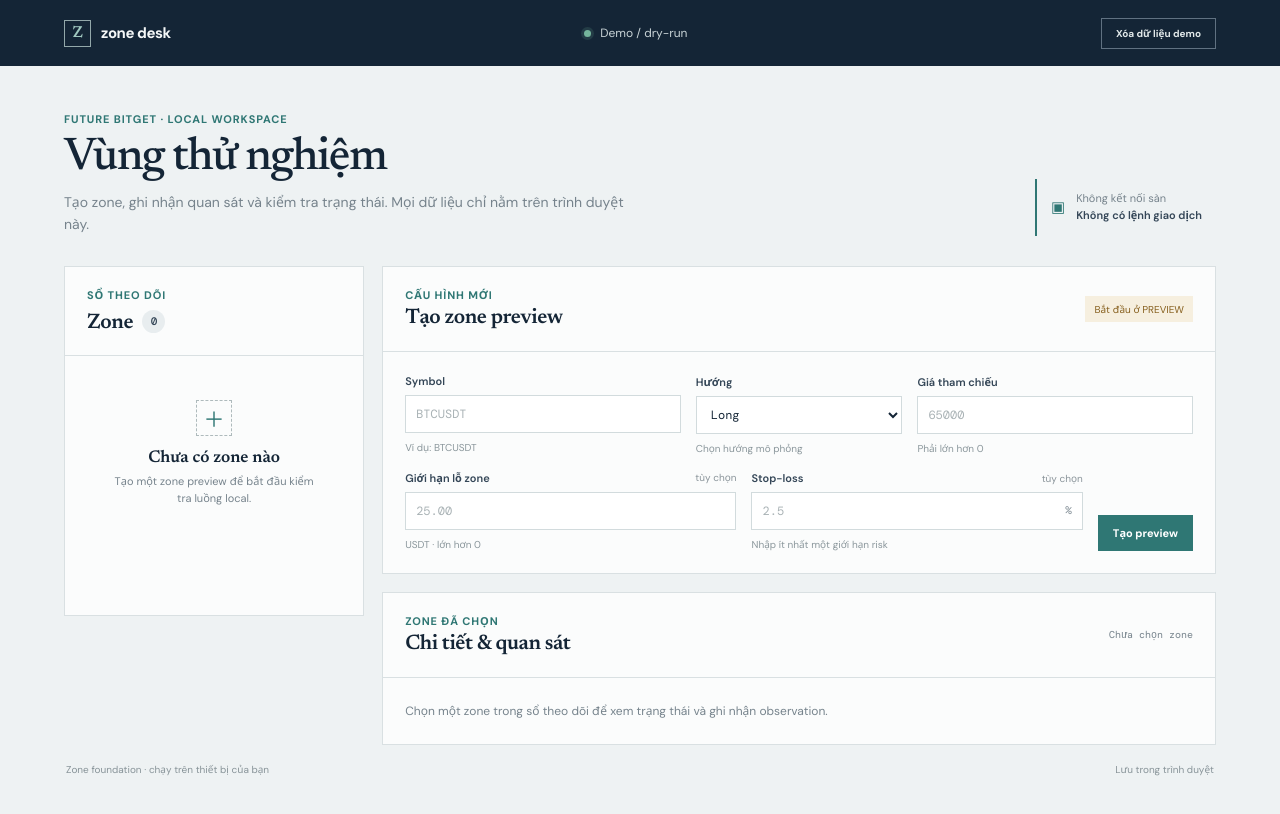
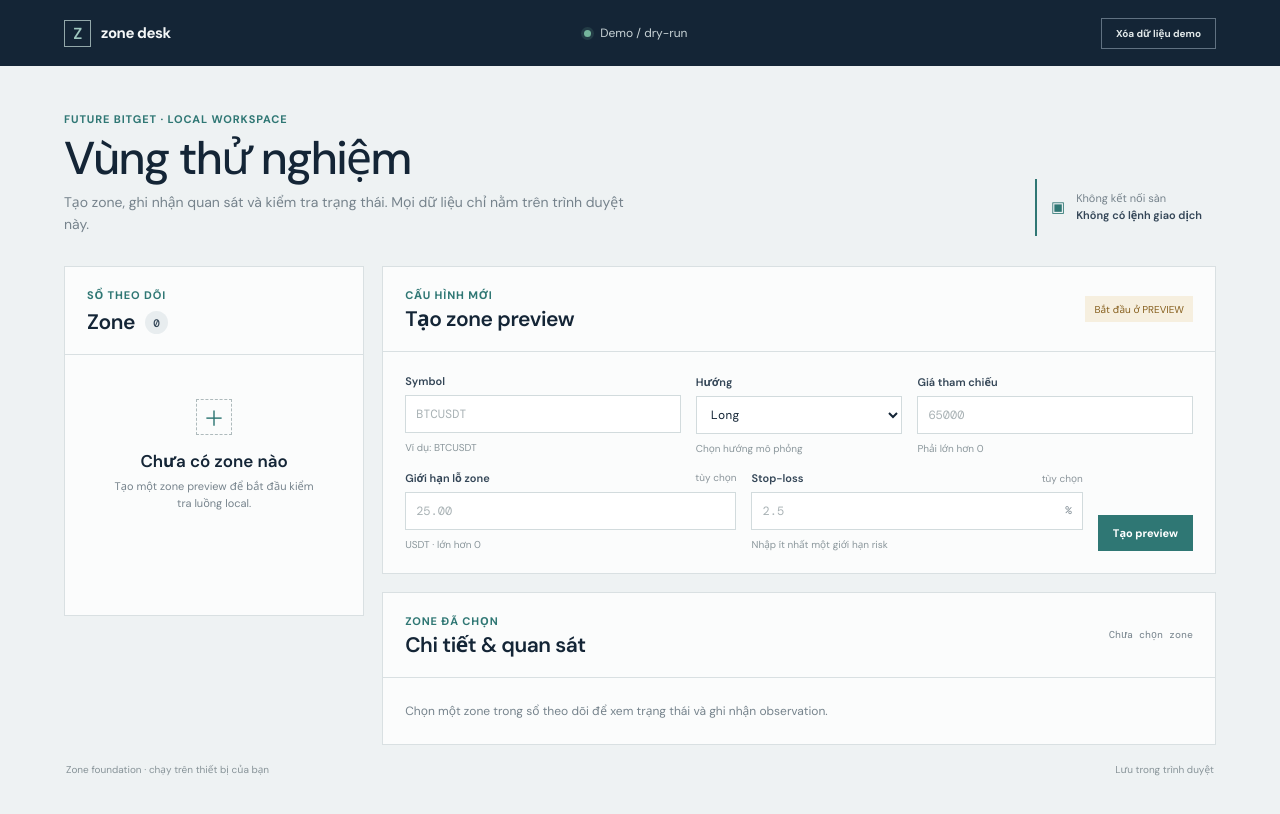
Before and after one commit to NhomCorp/Future-Bitget, a plain HTML site: page frontend/index.html in a window 1280 px wide. Drawn offline with nearby package versions, Linux system fonts and the light colour scheme.

Commit message:
style: đổi font giao diện sang sans-serif
Co-Authored-By: Claude Opus 5 <noreply@anthropic.com>

```diff
--- a/frontend/styles.css
+++ b/frontend/styles.css
@@ -1,4 +1,4 @@
-@import url('https://fonts.googleapis.com/css2?family=DM+Mono:wght@400;500&family=DM+Sans:wght@400;500;600;700&family=Newsreader:opsz,wght@6..72,500;6..72,600&display=swap');
+@import url('https://fonts.googleapis.com/css2?family=DM+Mono:wght@400;500&family=DM+Sans:wght@400;500;600;700&display=swap');
 
 :root {
   color-scheme: light;
@@ -16,7 +16,6 @@
   --red-soft: #f5e8e6;
   --mono: 'DM Mono', 'Cascadia Code', monospace;
   --sans: 'DM Sans', 'Segoe UI', sans-serif;
-  --serif: 'Newsreader', Georgia, serif;
   font-family: var(--sans);
   color: var(--ink);
   background: var(--paper);
@@ -32,14 +31,14 @@ button { cursor: pointer; }
 
 .topbar { height: 66px; display: flex; align-items: center; justify-content: space-between; padding: 0 clamp(20px, 5vw, 76px); color: #f4f7f7; background: var(--ink); }
 .brand { display: inline-flex; align-items: center; gap: 10px; color: inherit; text-decoration: none; font-size: 15px; font-weight: 700; letter-spacing: -.03em; }
-.brand-mark { display: grid; place-items: center; width: 27px; height: 27px; border: 1px solid #93a8aa; color: #9fc7bf; font: 600 16px var(--serif); }
+.brand-mark { display: grid; place-items: center; width: 27px; height: 27px; border: 1px solid #93a8aa; color: #9fc7bf; font: 600 16px var(--sans); }
 .environment { display: flex; align-items: center; gap: 9px; font-size: 12px; color: #c9d4d7; }
 .pulse { width: 7px; height: 7px; border-radius: 50%; background: #74b69c; box-shadow: 0 0 0 3px #74b69c28; }
 .shell { max-width: 1440px; margin: 0 auto; padding: 46px clamp(20px, 5vw, 76px) 26px; }
 .intro { display: flex; align-items: end; justify-content: space-between; gap: 30px; margin: 0 0 30px; }
 .intro-kicker, .eyebrow { margin: 0 0 8px; color: var(--teal); font-size: 11px; font-weight: 700; letter-spacing: .08em; text-transform: uppercase; }
 h1, h2, h3, p { margin-top: 0; }
-h1 { margin-bottom: 8px; font: 500 clamp(34px, 4vw, 46px)/1.06 var(--serif); letter-spacing: -.035em; }
+h1 { margin-bottom: 8px; font: 500 clamp(34px, 4vw, 46px)/1.06 var(--sans); letter-spacing: -.035em; }
 .intro-copy { max-width: 580px; margin: 0; color: var(--muted); font-size: 14px; line-height: 1.6; }
 .connection-note { display: flex; align-items: center; gap: 11px; padding: 11px 14px; border-left: 2px solid var(--teal); color: var(--muted); font-size: 11px; line-height: 1.55; }
 .connection-note strong { color: var(--ink-soft); font-weight: 600; }
@@ -48,7 +47,7 @@ h1 { margin-bottom: 8px; font: 500 clamp(34px, 4vw, 46px)/1.06 var(--serif); let
 .zone-rail, .panel { border: 1px solid var(--line); background: var(--white); }
 .zone-rail { min-height: 350px; }
 .section-heading, .panel-heading { display: flex; align-items: center; justify-content: space-between; gap: 16px; padding: 20px 22px; border-bottom: 1px solid var(--line); }
-.section-heading h2, .panel-heading h2 { margin: 0; font: 600 21px/1.15 var(--serif); letter-spacing: -.02em; }
+.section-heading h2, .panel-heading h2 { margin: 0; font: 600 21px/1.15 var(--sans); letter-spacing: -.02em; }
 .count { display: inline-grid; place-items: center; width: 23px; height: 23px; margin-left: 5px; border-radius: 50%; background: #e8edef; color: var(--ink-soft); font: 500 11px var(--mono); vertical-align: 2px; }
 .zone-list { display: grid; }
 .zone-row { display: grid; grid-template-columns: minmax(0, 1fr) auto; gap: 8px 12px; padding: 15px 18px; border: 0; border-bottom: 1px solid #e9edef; background: transparent; text-align: left; color: var(--ink); }
@@ -66,7 +65,7 @@ h1 { margin-bottom: 8px; font: 500 clamp(34px, 4vw, 46px)/1.06 var(--serif); let
 .empty-state { padding: 44px 22px 32px; text-align: center; }
 .empty-state[hidden] { display: none; }
 .empty-symbol { display: grid; place-items: center; width: 36px; height: 36px; margin: 0 auto 14px; border: 1px dashed #aebabc; color: var(--teal); font-size: 21px; }
-.empty-state h3 { margin: 0 0 6px; font: 600 17px var(--serif); }
+.empty-state h3 { margin: 0 0 6px; font: 600 17px var(--sans); }
 .empty-state p { max-width: 200px; margin: 0 auto; color: var(--muted); font-size: 11px; line-height: 1.55; }
 .work-area { display: grid; gap: 18px; }
 .panel-heading { min-height: 76px; }
@@ -109,7 +108,7 @@ h1 { margin-bottom: 8px; font: 500 clamp(34px, 4vw, 46px)/1.06 var(--serif); let
 .sync-form { padding: 20px 22px; border-right: 1px solid var(--line); }
 .latest-observation { min-width: 0; padding: 20px 18px; }
 .subheading { display: flex; align-items: center; justify-content: space-between; gap: 10px; margin-bottom: 15px; }
-.subheading h3 { margin: 0; font: 600 16px var(--serif); }
+.subheading h3 { margin: 0; font: 600 16px var(--sans); }
 .subheading > span { color: var(--muted); font: 10px var(--mono); }
 .observation-grid { grid-template-columns: repeat(2, minmax(0, 1fr)); gap: 12px; }
 .observation-grid .field input { height: 34px; }
```
